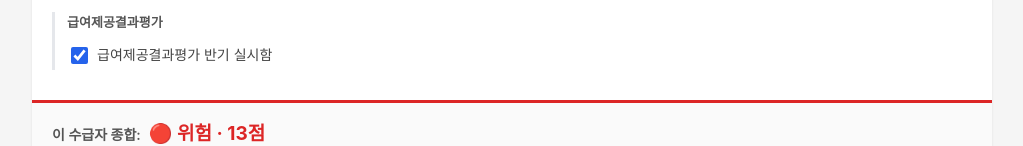
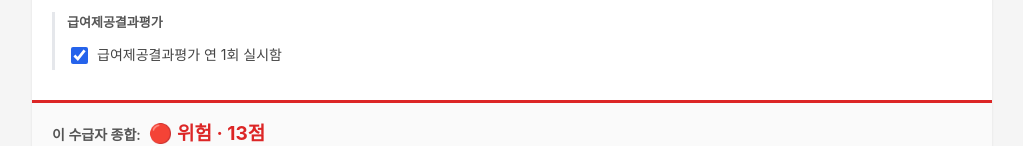
Before and after one commit to ganho2040-glitch/ltc_audit, a React (Vite) app: page / in a window 1280 px wide. Shown: the part 1779-1925 px from the top of the page, without its empty margins (128-1151 px from the left). Built offline with nearby package versions, Linux system fonts and the light colour scheme; a web font is replaced by a local one.

Commit message:
교정1a(Y11): 표시 문구 반기 to 연1회
- rules.js Y11 name/desc 문구 수정 (판정 로직 judge 미수정)
- App.jsx 위반 문구, 입력 체크박스 라벨 수정
- 점수/판정 로직/state 불변, 샘플 87점(R6/Y9) 동일

```diff
--- a/src/App.jsx
+++ b/src/App.jsx
@@ -56,7 +56,7 @@ function humanMessage(v, d) {
     case 'Y09':
       return '낙상·욕창·인지 위험도평가를 반기 1회 실시하지 않았습니다.'
     case 'Y11':
-      return '급여제공결과평가를 반기 1회 실시하지 않았습니다.'
+      return '급여제공결과평가를 연 1회 이상 실시하지 않았습니다.'
     default:
       return v.desc
   }
@@ -288,7 +288,7 @@ function RecipientCard({ data, index, onUpdate, onRemove }) {
 
           <div className="subsection">
             <h4>급여제공결과평가</h4>
-            <CheckInput label="급여제공결과평가 반기 실시함" checked={data.outcomeEvalDone} onChange={v => set('outcomeEvalDone', v)} />
+            <CheckInput label="급여제공결과평가 연 1회 실시함" checked={data.outcomeEvalDone} onChange={v => set('outcomeEvalDone', v)} />
           </div>
         </div>
       </div>
--- a/src/rules.js
+++ b/src/rules.js
@@ -165,10 +165,10 @@ const RULES = [
   // 근거: Y11, 평가매뉴얼 방문요양24
   {
     id: 'Y11',
-    name: '결과평가 반기 미실시',
+    name: '결과평가 연 1회 미실시',
     level: 'warning',
     points: 3,
-    desc: '급여제공결과평가 반기 1회 미실시',
+    desc: '급여제공결과평가 연 1회 미실시',
     action: '즉시 결과평가 실시, 필요 시 급여제공계획 재수립',
     source: '평가매뉴얼 방문요양24',
     judge(d) {
```
